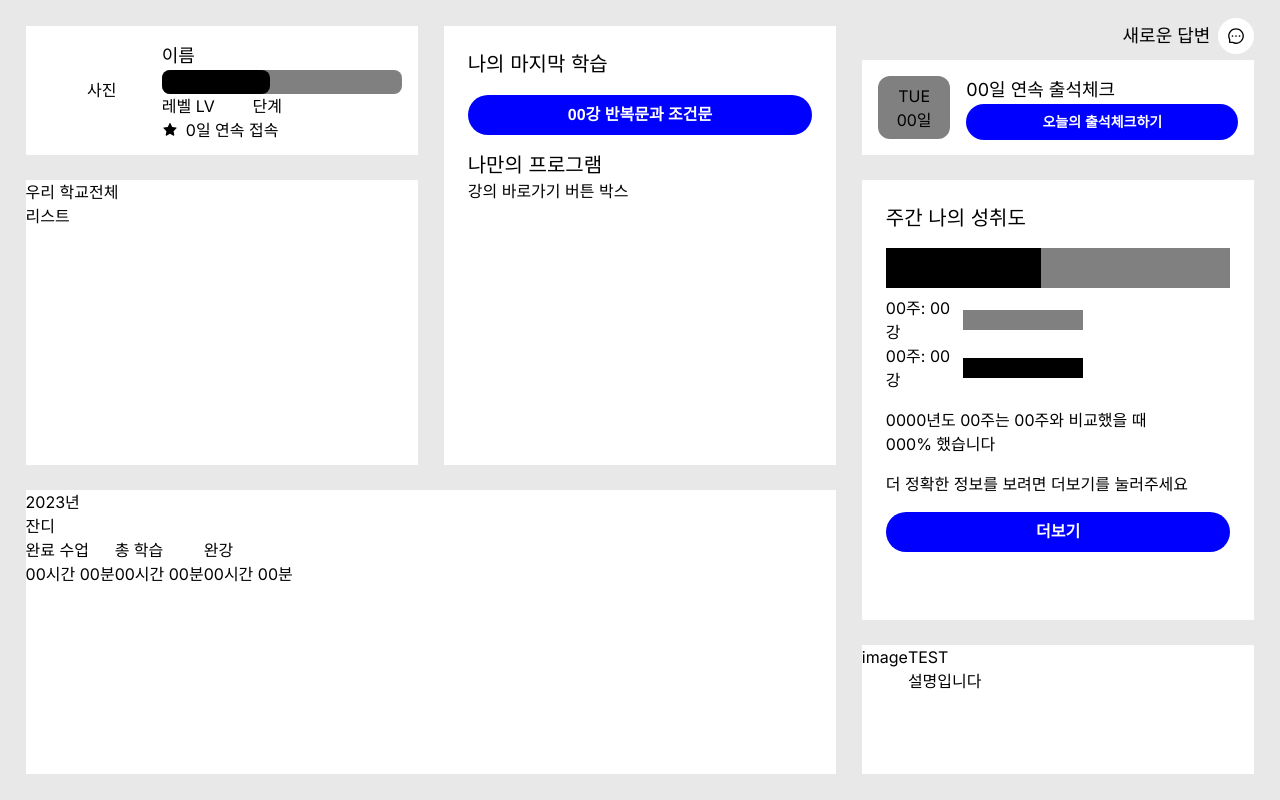
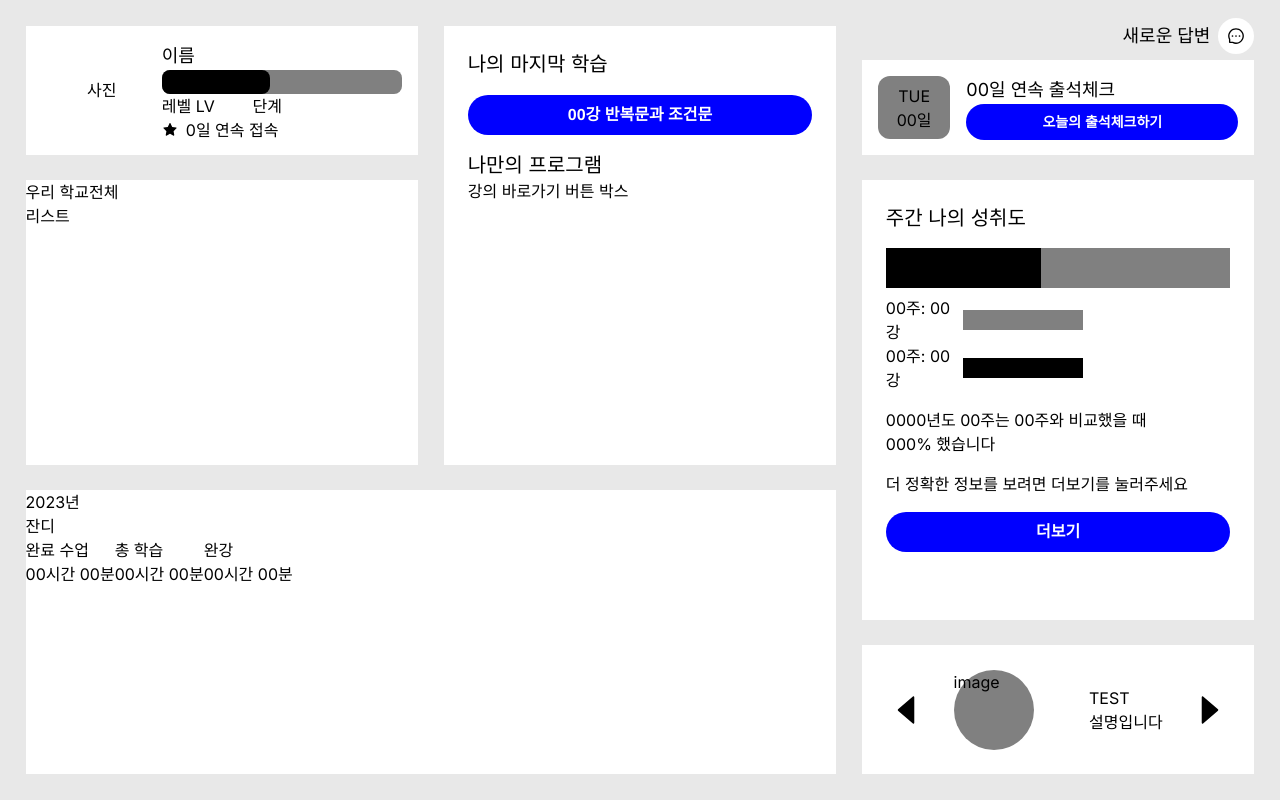
Before and after one commit to Geupjo-Hackathon/KoreanTiger-FE, a Next.js app: page /student in a window 1280 px wide. Built offline with nearby package versions, Linux system fonts and the light colour scheme.

Commit message:
style :: 학생 메인 - 뱃지 추가

```diff
--- a/src/components/student/main/Test.js
+++ b/src/components/student/main/Test.js
@@ -1,17 +1,30 @@
 import React from "react";
+import { AiFillCaretLeft, AiFillCaretRight } from "react-icons/ai";
 
 const Test = () => {
   return (
-    <div className="w-full h-full" style={{ backgroundColor: "white" }}>
-      <p></p>
-      <div className="flex flex-row">
-        <div>image</div>
+    <div
+      className="w-full h-full p-6 flex justify-between items-center"
+      style={{ backgroundColor: "white" }}
+    >
+      <div>
+        <AiFillCaretLeft className="h-10 w-10" />
+      </div>
+      <div className="flex flex-row w-full justify-around items-center">
+        <div
+          className="w-20 h-20 rounded-full"
+          style={{ backgroundColor: "gray" }}
+        >
+          image
+        </div>
         <div>
           <p>TEST</p>
           <p>설명입니다</p>
         </div>
       </div>
-      <p></p>
+      <div>
+        <AiFillCaretRight className="h-10 w-10" />
+      </div>
     </div>
   );
 };
```
